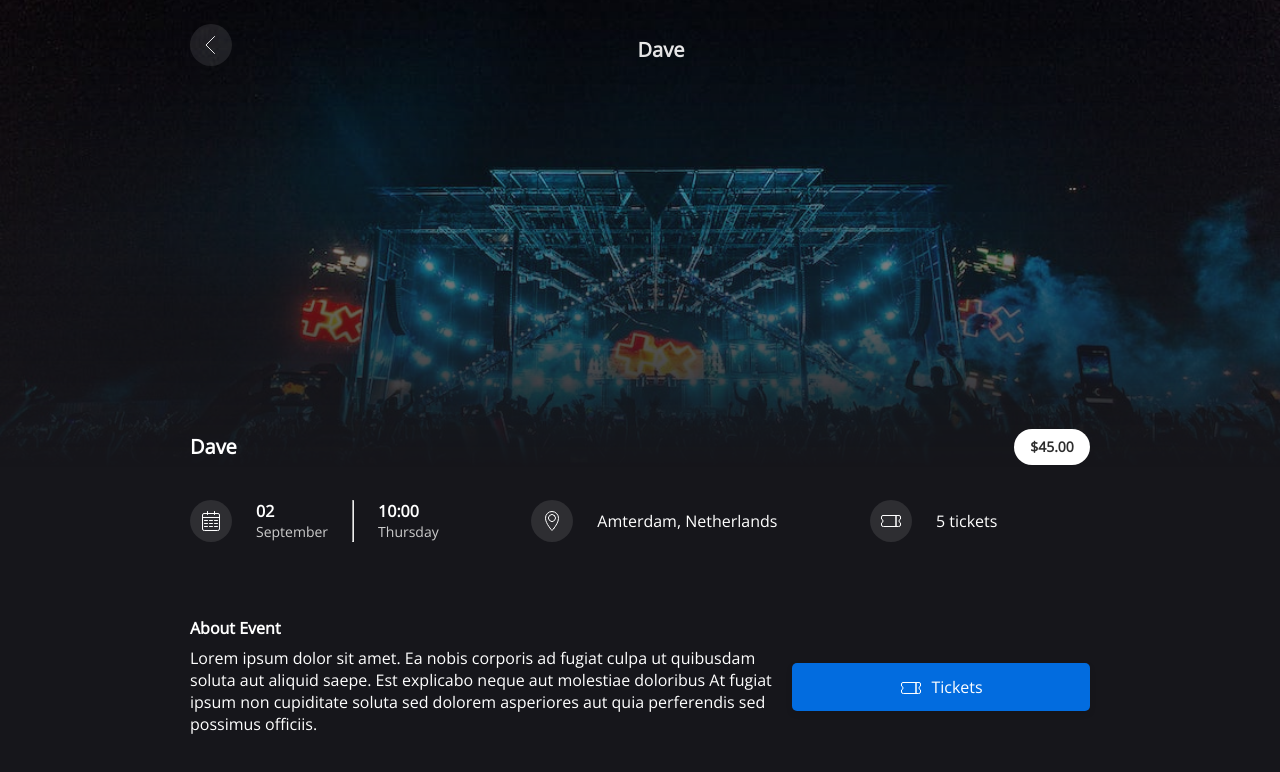
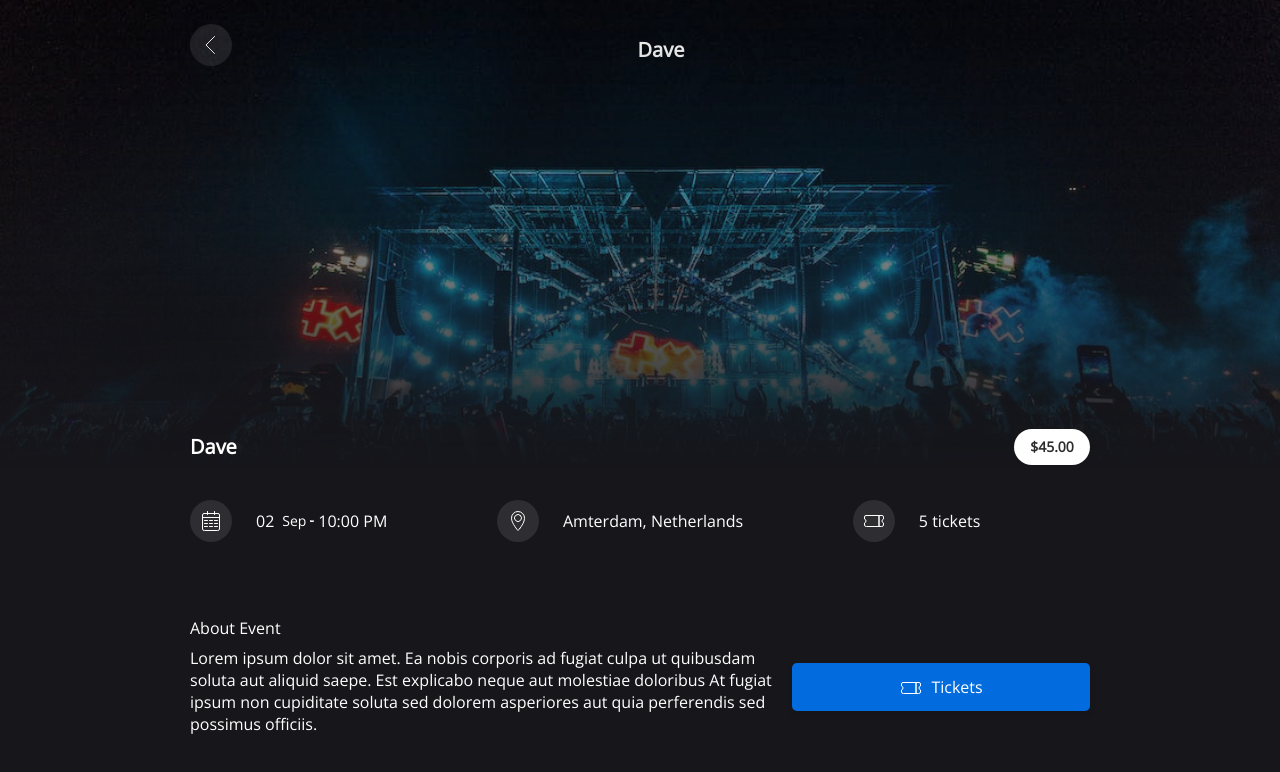
Before and after one commit to staticvoidjoan/event-app-react, a React (Create React App) app: page /event in a window 1280 px wide. Shown: the top 772 px of the page. Built offline with nearby package versions, Linux system fonts and the light colour scheme.

Commit message:
calendar fix

```diff
--- a/src/Pages/Event/Event.css
+++ b/src/Pages/Event/Event.css
@@ -137,6 +137,10 @@
   margin: 0px;
   margin-left: 24px;
   margin-right: 24px;
+}
+
+.event-date-month{
+  color: #CCCCCC;
 }
 
 .calendar-month {
@@ -299,6 +303,9 @@
 
 }
 
+.event-date-month{
+
+}
 
 @media (min-width: 1000px) {
   .event-title-price{
@@ -306,7 +313,6 @@
   margin-right: 190px;
   margin-left: 190px;
   }
-
   .event-middle-info{
     display: flex;
     height: 200px;
@@ -356,4 +362,43 @@
     box-shadow: 0px 3px 6px rgba(14, 0, 20, 0.1);
   }
 
+  .event-date-weekday{
+    opacity: 0;
+    width: 0px;
+    height: 0px;
+  }
+
+  .calendar-month{
+    display: flex;
+    flex-direction: row;
+    align-items: center;
+  }
+  .event-date-month{
+    white-space: nowrap;
+    overflow: hidden;
+    text-overflow: ellipsis;
+    max-width: 1.5em;
+    color: #FFFFFF;
+  }
+  .event-date-day{
+    margin-right: 8px;
+  }
+
+  .calendar-day{
+    flex-direction: row;
+    justify-content: space-around;
+    align-items: center;
+  }
+
+.calendar-divider{
+  rotate: calc(90deg);
+  height: 2px;
+  margin-left: 5px;
+  margin-right: 5px;
 }
+.event-calendar{
+  align-items: center;
+}
+
+
+}
--- a/src/Pages/Event/Event.jsx
+++ b/src/Pages/Event/Event.jsx
@@ -41,7 +41,7 @@ const HandleEventBackClick = () => {
           <EventCalendar
             date={"02"}
             month={"September"}
-            time={"10:00"}
+            time={"10:00 PM"}
             weekday={"Thursday"}
           />
           <EventLocation city={"Amterdam"} country={"Netherlands"} />
--- a/src/Pages/Event/EventCalendar.jsx
+++ b/src/Pages/Event/EventCalendar.jsx
@@ -6,17 +6,21 @@ import Regular14px19px from "../../components/Text Components/regular14px19px"
 const EventCalendar = ({date, month, time,weekday}) => {
     return (
         <div className="event-calendar">
+
         <div className="calendar-icon">
           <img src={calendaricon} alt="" style={{width:"24px" , height:"24px"}} />
         </div>
+
         <div className="calendar-month">
         <div className="event-date-day"><Bold16px22px text={date}/></div>
-        <div className="event-date-month" style={{color:"#CCCCCC"}}><Regular14px19px text={month}/></div>
+        <div className="event-date-month"><Regular14px19px text={month}/></div>
         </div>
+
         <hr className="calendar-divider"/>
+
         <div className='calendar-day'>
-        <div className="event-date-month"><Bold16px22px text={time}/></div>
-        <div className="event-date-day" style={{color:"#CCCCCC"}}><Regular14px19px text={weekday}/></div>
+        <div className="event-date-time"><Bold16px22px text={time}/></div>
+        <div className="event-date-weekday" style={{color:"#CCCCCC"}}><Regular14px19px text={weekday}/></div>
         </div>
       </div>
     );
--- a/src/Pages/Home/Home.css
+++ b/src/Pages/Home/Home.css
@@ -11,7 +11,6 @@
 }
 
 .suggestion-row {
-
   display: grid;
   grid-auto-flow: column;
   scroll-behavior: auto;
@@ -22,12 +21,12 @@
   scrollbar-width: none;
   scrollbar-color: transparent;
   overflow: auto;
-
 }
 
 .suggestion-row::-webkit-scrollbar {
   width: 0; /* Hide the scrollbar */
 }
+
 
 .button-row {
   display: grid;
--- a/src/components/EventCards.css
+++ b/src/components/EventCards.css
@@ -11,14 +11,12 @@
   justify-content: space-between;
   border-radius: 5px;
   color: #fff;
-
 }
-
 
 .event-color{
   transition: transform 0.2s;
+}
 
-}
 .event-color:hover{
   transform: scale(1.05);
   backdrop-filter: none;
--- a/src/components/Text Components/TextStyles.css
+++ b/src/components/Text Components/TextStyles.css
@@ -112,5 +112,8 @@
     .medium-18px-24px{
       font-weight: bold;
     }
+    .bold-16px-22px{
+      font-weight: normal;
+    }
 
   }
```
Also changed, not shown: public/index.html (+1 -21 lines), 2 other files (tests, documents, lock files or other folders).
